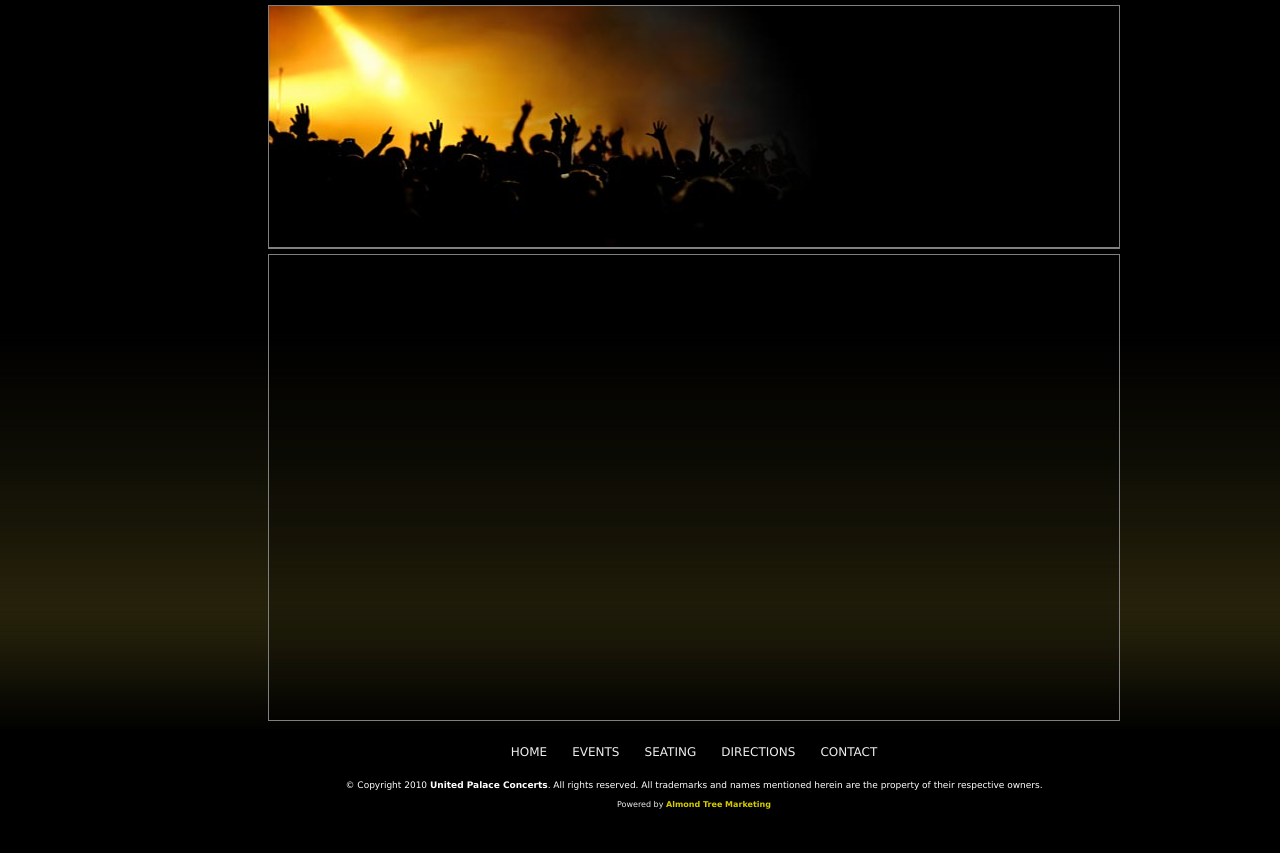
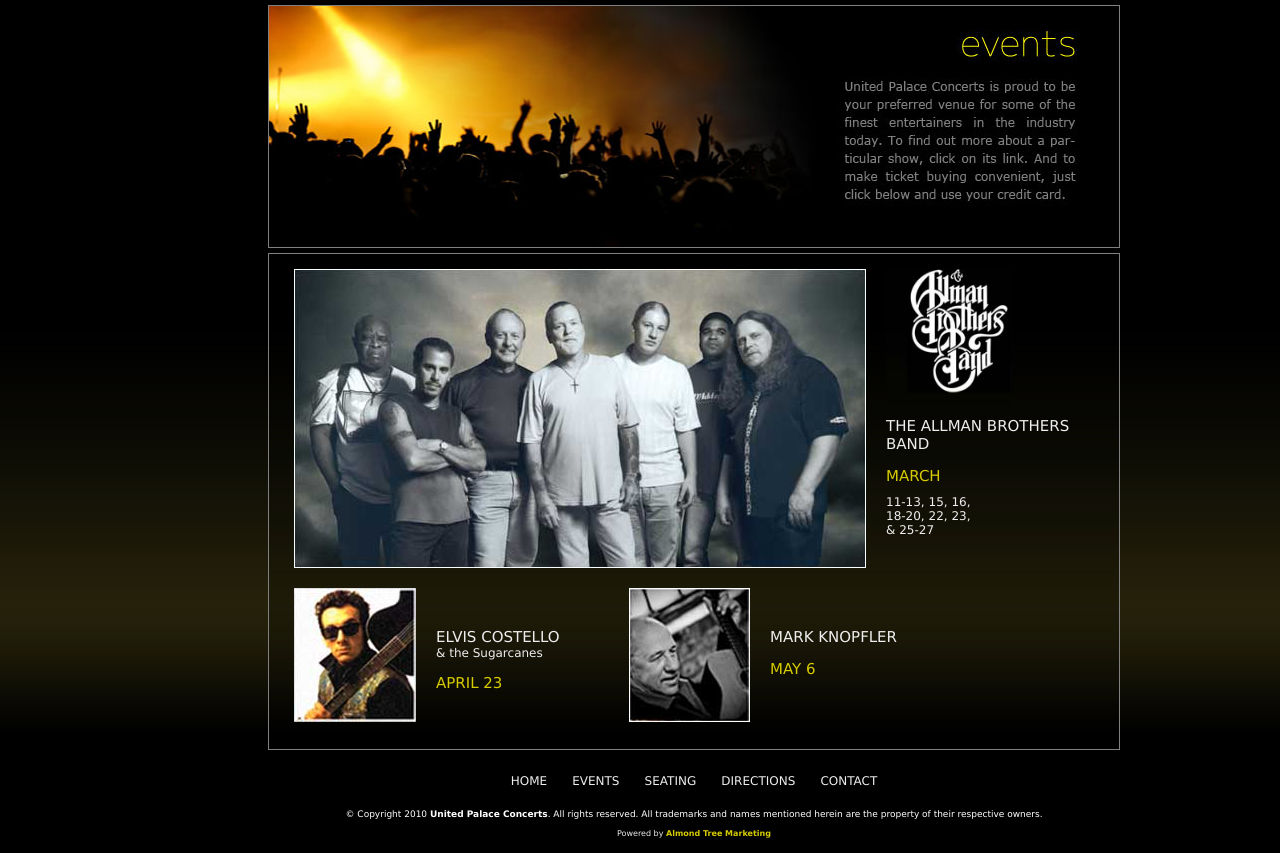
Before and after one commit to JGrubb/United-Palace, a PHP site: page /events.html in a window 1280 px wide. Shown: the part 125-978 px from the top of the page. Before the commit the page ends 934 px from the top, so only its background shows below. Run offline with PHP 8.4, Linux system fonts and the light colour scheme; some libraries are stand-ins or nearby versions.

Commit message:
bug fixed I think

```diff
--- a/css/style.css
+++ b/css/style.css
@@ -85,8 +85,10 @@
 	border: 1px solid #808080;
 	margin-top: 5px;
 	padding: 15px 40px 30px 25px;
-	min-height: 420px;
+	min-height: 450px;
 	background: rgba(0,0,0,.2);
+	color: #808080;
+	font-size: 12px;
 }
 
 #content-area img {
@@ -130,6 +132,11 @@
 	font-size: 12px;
 }
 
+.event-page-band {
+	font-size: 15px;
+	text-transform: uppercase;
+}
+
 #sub-wrapper {
 	clear: both;
 }
@@ -141,12 +148,27 @@
 	margin-top: 10px;
 }
 
+.events-sub {
+	width: 335px;
+	clear: right;
+	float: left;
+	margin-top: 10px;
+}
+
 #homepage-welcome {
 	width: auto;
 	color: #808080;
 	font-size: 12px;
-	line-height: 17px;
+	line-height: 22px;
 }
+
+#directions-right {
+	float: right;
+	margin-left: 25px;
+}
+
+#directions-left {
+	margin-right: 400px;}
 
 ul.bottom-nav {
 	text-align: center;
--- a/events.html
+++ b/events.html
@@ -4,9 +4,8 @@
 <html xmlns="http://www.w3.org/1999/xhtml" xml:lang="en" lang="en">
 <head>
 	<meta http-equiv="Content-Type" content="text/html; charset=utf-8"/>
-	<title>United Palace Concerts</title>
+	<title>United Palace Concerts Events Calendar</title>
 	<link rel="stylesheet" href="css/style.css" type="text/css" media="screen" />
-	<script type="text/javascript" src="http://ajax.googleapis.com/ajax/libs/jquery/1.4.2/jquery.min.js"></script>
 	<meta name="description" content="The official website and concert calendar for the United Palace Theater in Washington Heights, New York.  Information about Allman Brothers, Mark Knopfler, Elvis Costello shows." />
 	<meta name="keywords" content="United, Palace, Theater, Washington, Heights, New, York, Concert, Live, Show" />
 </head>
@@ -17,7 +16,7 @@
 		<a href="index.html"><img id="logo" src="images/logo.gif" alt="United Palace Concerts" /></a>
 
 		<div id="header-wrap">
-			<p class="newsletter"><a href="#">Sign up for our <span class="yellow">E-Newsletter</span></a></p>
+			<p class="newsletter"><a href="#" onclick="window.open('http://unitedpalaceconcerts.wufoo.com/forms/z7x4a9/',  null, 'height=485, width=680, toolbar=0, location=0, status=1, scrollbars=1,resizable=1'); return false" title="United Palace Concerts eNewsletter signup">Sign up for our <span class="yellow">E-Newsletter</span></a></p>
 			<ul class="topnav">
 				<li><a href="./index.html" title="Home">Home</a></li>
 				<li><a href="./events.html" title="Events">Events</a></li>
@@ -30,11 +29,39 @@
 
 	<div id="content-wrapper">
 		<div id="banner">
-			<img src="images/events.jpg" alt="United Palace Concerts event calendar" />
+			<img src="images/events_banner.jpg" alt="United Palace Concerts event calendar" />
 		</div>
 
 		<div id="content-area">
-		</div>
+			<div id="main-event">
+				<a href="http://www.ticketmaster.com/Allman-Brothers-Band-tickets/artist/734412"><img src="images/allmans-full.jpg" alt="Allman Brothers Band" class="float-left" width="572" height="299" /></a>
+				<div class="main-event-info">
+					<img src="images/allmans-logo.jpg" alt="Allman Brothers Band" width="127" height="138" />
+					<p class="event-page-band"><a target="_blank" href="http://www.allmanbrothersband.com/">The Allman Brothers Band</a></p>
+					<a target="_blank" href="http://www.ticketmaster.com/Allman-Brothers-Band-tickets/artist/734412"><br />
+					<p class="event-page-band yellow">March</p>
+					<p class="home-days">11-13, 15, 16,<br />
+					18-20, 22, 23,<br />
+					& 25-27</p></a>
+				</div>
+			</div><!--main-event-->
+			<div id="sub-wrapper">
+				<div class="events-sub">
+					<a target="_blank" href="http://www.ticketmaster.com/event/0000443EC91151CC?artistid=734817&majorcatid=10001&minorcatid=60"><img src="images/elvis_thumb.jpg" alt="Elvis Costello" class="float-left" /></a>
+					<div class="event-info">
+						<a target="_blank" href="http://www.elviscostello.com/"><p class="event-page-band">Elvis Costello</p><p>& the Sugarcanes</p></a><br />
+						<a target="_blank" href="http://www.ticketmaster.com/event/0000443EC91151CC?artistid=734817&majorcatid=10001&minorcatid=60"><p class="event-page-band yellow">April 23</p></a>
+					</div>
+				</div>
+				<div class="events-sub space">
+					<a target="_blank" href="http://www.ticketmaster.com/event/0000432BB75174F7?artistid=769953&majorcatid=10001&minorcatid=1"><img src="images/knopfler_thumb.jpg" alt="Mark Knopfler" class="float-left" /></a>
+					<div class="event-info">
+						<a target="_blank" href="http://www.markknopfler.com/"><p class="event-page-band">Mark Knopfler</p></a><br />
+						<a target="_blank" href="http://www.ticketmaster.com/event/0000432BB75174F7?artistid=769953&majorcatid=10001&minorcatid=1"><p class="event-page-band yellow">May 6</p></a>
+					</div>
+				</div>
+			</div><!--sub-wrapper-->
+		</div><!--content-area-->
 
 		<div id="footer">
 			<ul class="bottom-nav">
@@ -49,5 +76,14 @@
 		</div>
 	</div><!--content wrapper-->
 </div><!--wrapper-->
+<script type="text/javascript">
+var gaJsHost = (("https:" == document.location.protocol) ? "https://ssl." : "http://www.");
+document.write(unescape("%3Cscript src='" + gaJsHost + "google-analytics.com/ga.js' type='text/javascript'%3E%3C/script%3E"));
+</script>
+<script type="text/javascript">
+try {
+var pageTracker = _gat._getTracker("UA-12578534-5");
+pageTracker._trackPageview();
+} catch(err) {}</script>
 </body><!--Grubb was here-->
 </html>
```
Also changed, not shown: contact.html (+23 -4 lines), directions.html (+37 -2 lines), index.html (+26 -17 lines), seating.html (+11 -2 lines), images/allmans-full.jpg (added), images/allmans-logo.jpg (added), images/allmans_thumb.jpg (added), images/contact.jpg, images/directions.jpg, images/elvis_thumb.jpg (added), images/events-label.jpg, images/events.jpg, images/events_banner.jpg (added), images/images/seating_03.jpg (added), 3 more files, 1 other file.
